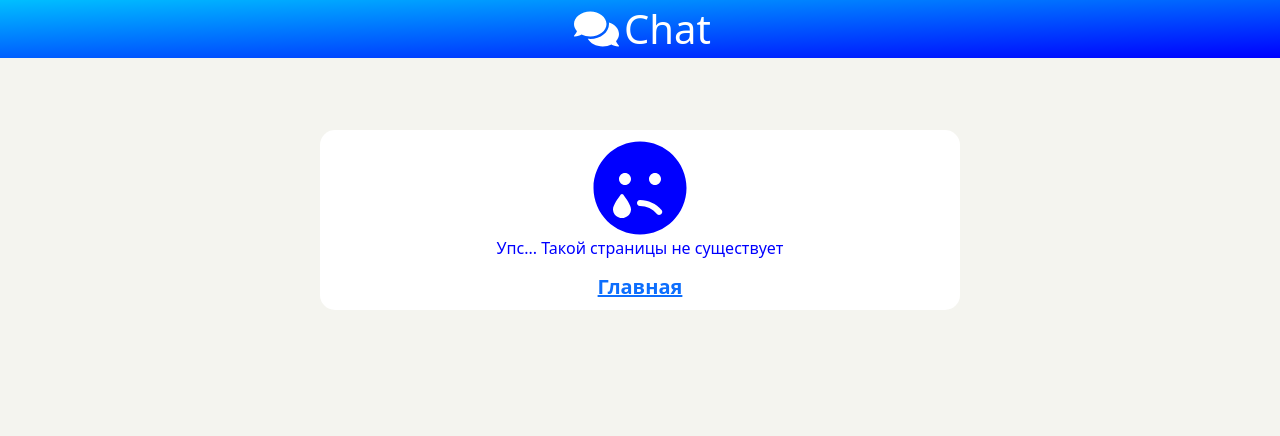
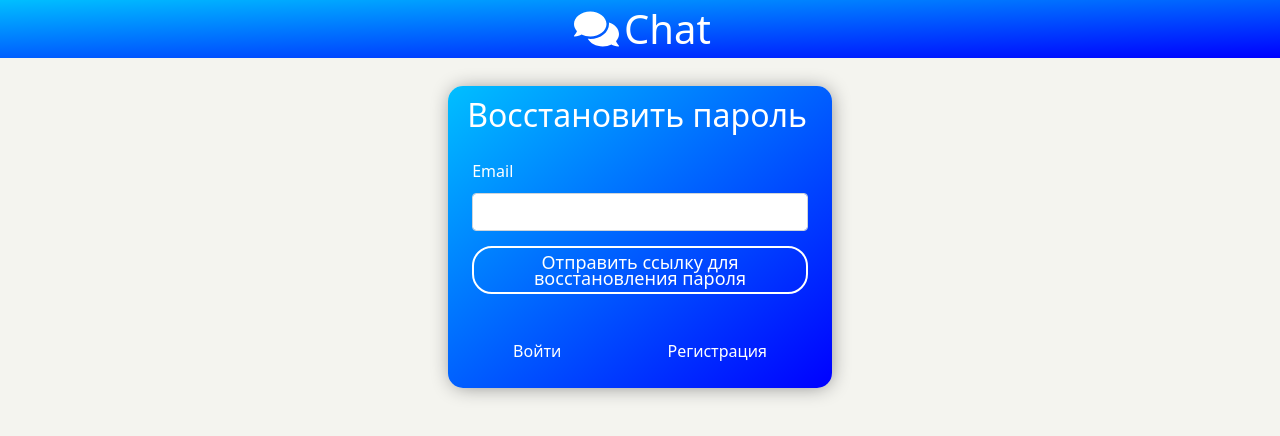
Before and after one commit to MariaZayashnikova/Chat_Web, a React (Create React App) app in the folder my-app/: page /ResetPassword in a window 1280 px wide. Shown: the top 436 px of the page. Built offline with nearby package versions, Linux system fonts and the light colour scheme.

Commit message:
implemented reset password page

```diff
--- a/my-app/src/actions.js
+++ b/my-app/src/actions.js
@@ -4,3 +4,5 @@ export const FETCH_Registration_REQUEST = (value) => ({type: 'FETCH_Registration
 export const FETCH_MESSAGES_SUCCESS = () => ({type: 'FETCH_MESSAGES_SUCCESS'});
 export const FETCH_MESSAGES_FAILURE = (error) => ({type: 'FETCH_MESSAGES_FAILURE', error});
 export const REMOVE_FAILURE = () => ({type: 'REMOVE_FAILURE'});
+export const RESET_PASSWORD = (data) => ({type: 'RESET_PASSWORD', data});
+export const RESET_PASSWORD_SUCCESS = (data) => ({type: 'RESET_PASSWORD_SUCCESS', data});
--- a/my-app/src/components/AuthorizationPage/AuthorizationPage.css
+++ b/my-app/src/components/AuthorizationPage/AuthorizationPage.css
@@ -10,44 +10,6 @@
     width: 90%;
     margin: 10px auto;
     padding: 5px;
-}
-
-.input {
-    display: block;
-    width: 50%;
-    margin: 10px auto;
-    border-radius: 15px;
-    border: none;
-    outline: none;
-    font-size: 24px;
-    padding: 2px 10px;
-    line-height: 16px;
-}
-.Page .inputError {
-   border: 2px solid red;
-}
-
-.Page .btn-custom {
-    display: block;
-    margin: 15px auto;
-    width: 50%;
-    text-align: center;
-    border-radius: 20px;
-    border: 2px solid white;
-    font-size: 18px;
-    line-height: 16px;
-    background: transparent;
-}
-
-.Page .btn-custom-net {
-    width: 30%;
-    border: none;
-    text-align: center;
-    border-radius: 20px;
-    font-size: 16px;
-    line-height: 16px;
-    background: transparent;
-    color: white;
 }
 
 .error {
@@ -67,9 +29,3 @@
 .containerLinks {
     margin: 5px 0 15px 0;
 }
-
-.container {
-    display: flex;
-    justify-content: space-around;
-    margin: 5px 0;
-}
--- a/my-app/src/components/RegistrationPage/RegistrationPage.js
+++ b/my-app/src/components/RegistrationPage/RegistrationPage.js
@@ -109,7 +109,11 @@ function RegistrationPage({ loadingFromState, errorFromState, FETCH_Registration
                             REMOVE_FAILURE();
                         }
                     }}>Войти</Link>
-                    <div>Забыли пароль?</div>
+                    <Link to='/ResetPassword' className="customLink" onClick={() => {
+                        if(errorFromState) {
+                            REMOVE_FAILURE();
+                        };
+                    }}>Забыли пароль?</Link>
                 </div>
             </div>
         </div>
--- /dev/null
+++ b/my-app/src/components/ResetPasswordPage/ResetPasswordPage.css
@@ -0,0 +1,9 @@
+.reset-success {
+    color: green;
+    font-size: 18px;
+    margin: 5px auto;
+    border-radius: 15px;
+    padding: 3px 10px;
+    text-align: center;
+    background: rgba(204, 255, 255, 0.8);
+}
--- /dev/null
+++ b/my-app/src/components/ResetPasswordPage/ResetPasswordPage.js
@@ -0,0 +1,98 @@
+import React from 'react';
+import {Button, FormFeedback, FormGroup, Input, Label} from "reactstrap";
+import {Link} from "react-router-dom";
+import {useFormik} from "formik";
+import {validate} from "../AuthorizationPage/AuthorizationPage";
+import {RESET_PASSWORD, REMOVE_FAILURE, FETCH_MESSAGES_SUCCESS} from "../../actions";
+import {connect} from "react-redux";
+import Spinner from "../Spinner/Spinner";
+import './ResetPasswordPage.css';
+
+function ResetPasswordPage({loadingFromState, errorFromState, RESET_PASSWORD, REMOVE_FAILURE, FETCH_MESSAGES_SUCCESS}) {
+    const formik = useFormik({
+        initialValues: {
+            email: '',
+            password: ''
+        },
+        validate
+    });
+
+    function submitResetForm(email) {
+        if(errorFromState) {
+            REMOVE_FAILURE();
+        }
+
+        RESET_PASSWORD(email);
+    }
+
+    return (
+        <div className="Page">
+            <h2 className="TitlePage" >Восстановить пароль</h2>
+            <div className="containerForm">
+                <FormGroup className="position-relative">
+                    <Label className="colorWhite" for="email">Email</Label>
+                    <Input
+                        className={formik.touched.email && formik.errors.email ? "input inputError" : "input"}
+                        id="email"
+                        name="email"
+                        type="text"
+                        invalid={formik.touched.email && formik.errors.email && formik.errors.email.length > 0 ? true : false}
+                        onChange={formik.handleChange}
+                        onBlur={formik.handleBlur}
+                        value={formik.values.email}
+                    />
+                    <FormFeedback tooltip>
+                        <div>{formik.errors.email}</div>
+                    </FormFeedback>
+                </FormGroup>
+                <Button className="btn-custom" color="primary" type="submit" onClick={() => {
+                        submitResetForm(formik.values.email);
+                }} >Отправить ссылку для восстановления пароля</Button>
+            </div>
+            {loadingFromState === true ? (
+                <Spinner/>
+            ) : null }
+            {loadingFromState.length > 5 ? (
+                <div className="reset-success">{loadingFromState}</div>
+            ) : null }
+            {errorFromState ? (
+                <div className="error">{errorFromState}</div>
+            ) : null }
+            <div className="containerLinks">
+                <div className="container">
+                    <Link to='/' className="customLink" onClick={() => {
+                        if(errorFromState) {
+                            REMOVE_FAILURE();
+                        }
+                        if(loadingFromState) {
+                            FETCH_MESSAGES_SUCCESS();
+                        }
+                    }}>Войти</Link>
+                    <Link to='/Registration' className="customLink" onClick={() => {
+                        if(errorFromState) {
+                            REMOVE_FAILURE();
+                        }
+                        if(loadingFromState) {
+                            FETCH_MESSAGES_SUCCESS();
+                        }
+                    }}>Регистрация</Link>
+                </div>
+            </div>
+        </div>
+    );
+}
+
+const mapStateToProps = ({loadingFromState, errorFromState}) => {
+    return {
+        loadingFromState,
+        errorFromState
+    }
+};
+
+const mapDispatchToProps = {
+    RESET_PASSWORD,
+    REMOVE_FAILURE,
+    FETCH_MESSAGES_SUCCESS
+};
+
+export default connect(mapStateToProps, mapDispatchToProps)(ResetPasswordPage);
--- a/my-app/src/components/app/App.js
+++ b/my-app/src/components/app/App.js
@@ -4,6 +4,7 @@ import HeaderTitle from '../HeaderTitle/HeaderTitle';
 import {BrowserRouter as Router, Route, Switch} from "react-router-dom";
 import RegistrationPage from "../RegistrationPage/RegistrationPage";
 import OperatorPage from "../OperatorPage/OperatorPage";
+import ResetPasswordPage from '../ResetPasswordPage/ResetPasswordPage';
 import React from "react";
 import { library } from '@fortawesome/fontawesome-svg-core';
 import { fab } from '@fortawesome/free-brands-svg-icons';
@@ -18,12 +19,13 @@ function App() {
           <div className="App">
               <HeaderTitle/>
               <Switch>
-                <Route path='/' exact component={AuthorizationPage} />
-                <Route path='/Registration' exact component={RegistrationPage} />
-                <Route path='/OperatorPage'exact component={OperatorPage} />
-                <Route path="*">
+                  <Route path='/' exact component={AuthorizationPage} />
+                  <Route path='/Registration' exact component={RegistrationPage} />
+                  <Route path='/OperatorPage'exact component={OperatorPage} />
+                  <Route path='/ResetPassword'exact component={ResetPasswordPage} />
+                  <Route path="*">
                     <Error/>
-                </Route>
+                  </Route>
               </Switch>
           </div>
       </Router>
--- a/my-app/src/components/sagas/index.js
+++ b/my-app/src/components/sagas/index.js
@@ -19,6 +19,14 @@ function fetchRegistration(action) {
     return firebase.auth().createUserWithEmailAndPassword(action.value.email, action.value.password)
         .then(response => ({ response }))
         .catch(error => ({ error }));
+}
+
+function ResetPassword(action) {
+    let actionCodeSettings = {
+        url: 'http://localhost:3000',
+        handleCodeInApp: false
+    };
+    return firebase.auth().sendPasswordResetEmail(action.data, actionCodeSettings);
 }
 
 function* fetchUserAuthorization(action) {
@@ -51,6 +59,24 @@ function* fetchUserRegistration(action) {
     }
 }
 
+function* fetchResetPassword(action) {
+    try {
+        yield call(() => ResetPassword(action));
+        let data = {
+            message: 'Письмо отправлено на почту'
+        }
+
+        yield put({ type: 'RESET_PASSWORD_SUCCESS', data});
+
+    } catch {
+        let error = {
+            message: 'Что-то пошло не так... Попробуйте позже'
+        }
+        yield put({ type: 'FETCH_MESSAGES_FAILURE', error});
+    }
+
+}
+
 function* FETCH_Authorization() {
     yield takeLatest('FETCH_Authorization_REQUEST', fetchUserAuthorization);
 }
@@ -63,11 +89,15 @@ function* FETCH_Registration() {
     yield takeLatest('FETCH_Registration_REQUEST', fetchUserRegistration);
 }
 
+function* FETCH_Reset_Password() {
+    yield takeLatest('RESET_PASSWORD', fetchResetPassword);
+}
 
 export default function* rootSaga() {
     yield all([
         FETCH_Authorization(),
         FETCH_Registration(),
-        FETCH_AuthorizationViaGoogle()
+        FETCH_AuthorizationViaGoogle(),
+        FETCH_Reset_Password()
     ]);
 }
--- a/my-app/src/index.css
+++ b/my-app/src/index.css
@@ -35,6 +35,51 @@ code {
   box-shadow: 1px 1px 20px -3px grey;
 }
 
+.Page .btn-custom {
+  width: 100%;
+  display: block;
+  margin: 15px auto;
+  text-align: center;
+  border-radius: 20px;
+  border: 2px solid white;
+  font-size: 18px;
+  line-height: 16px;
+  background: transparent;
+}
+
+.input {
+  display: block;
+  width: 50%;
+  margin: 10px auto;
+  border-radius: 15px;
+  border: none;
+  outline: none;
+  font-size: 24px;
+  padding: 2px 10px;
+  line-height: 16px;
+}
+.Page .inputError {
+  border: 2px solid red;
+}
+
+.Page .btn-custom-net {
+  width: 30%;
+  border: none;
+  text-align: center;
+  border-radius: 20px;
+  font-size: 16px;
+  line-height: 16px;
+  background: transparent;
+  color: white;
+}
+
+.container {
+  display: flex;
+  padding: 5px;
+  justify-content: space-around;
+  margin: 5px 0;
+}
+
 .custom-icon {
   display: block;
   margin: 0 auto;
--- a/my-app/src/reducer.js
+++ b/my-app/src/reducer.js
@@ -35,6 +35,16 @@ const reducer = (state = initialState, action) => {
                 ...state,
                 errorFromState: false
             };
+        case 'RESET_PASSWORD':
+            return {
+                ...state,
+                loadingFromState: true
+            };
+        case 'RESET_PASSWORD_SUCCESS':
+            return {
+                ...state,
+                loadingFromState: action.data.message
+            };
         default:
             return state;
     }
```
Also changed, not shown: my-app/src/components/AuthorizationPage/AuthorizationPage.js (+12 -10 lines).
